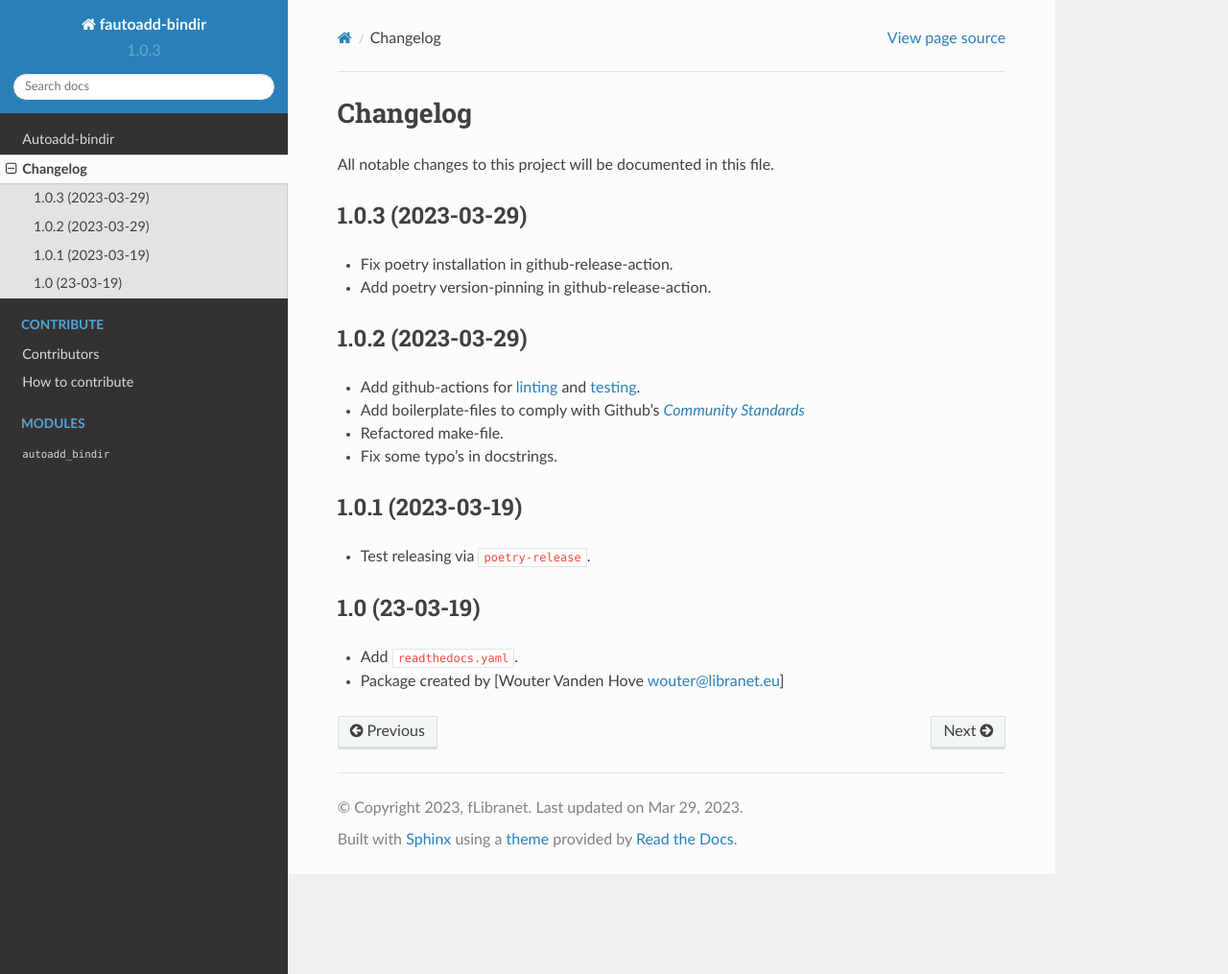
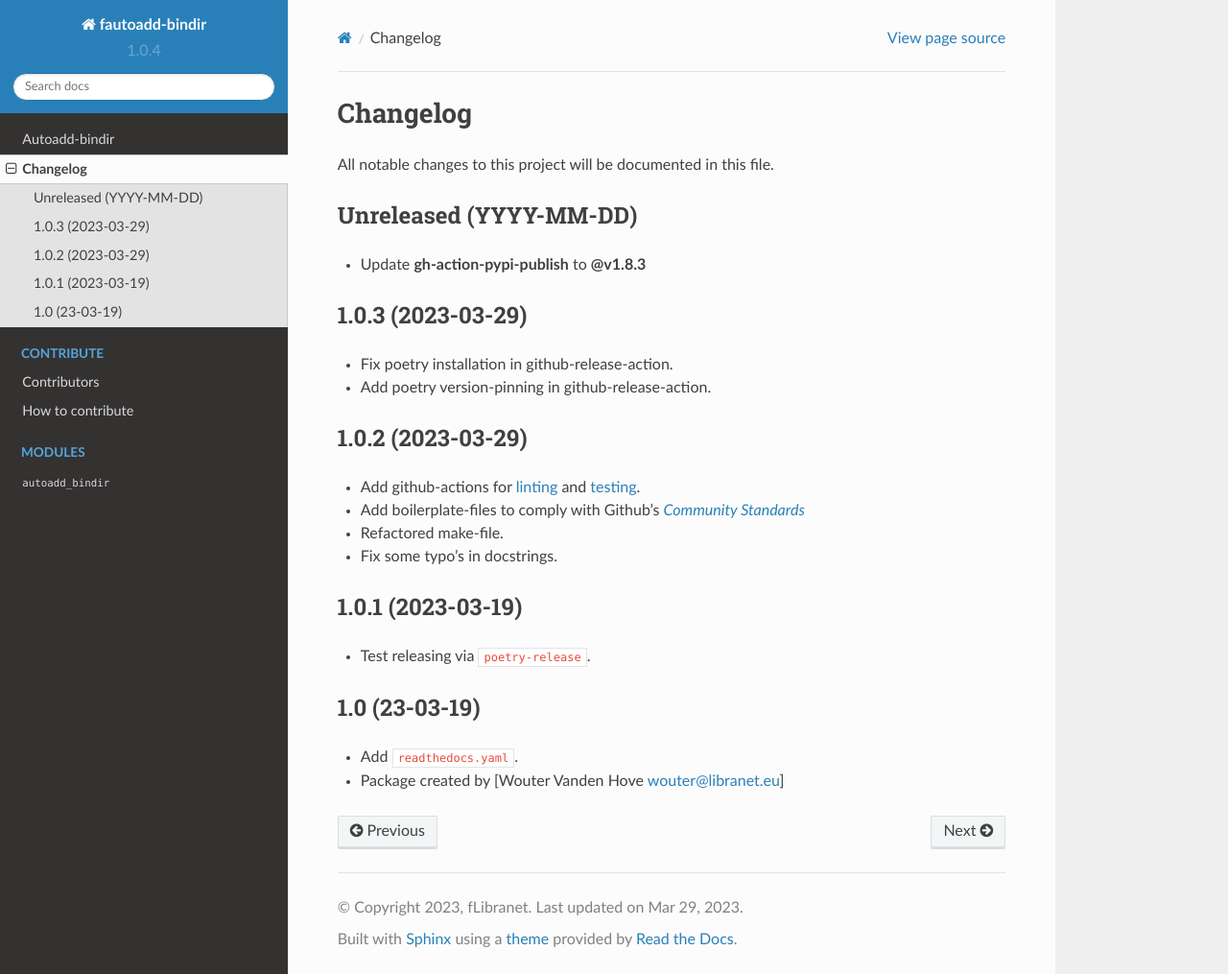
Before and after one commit to libranet/autoadd-bindir, a Sphinx documentation site: the page built from docs/changes.md, in a window 1280 px wide and 1015 px high. Shown: the whole window at 96% size. Built offline with Sphinx 7.4.7 and the Read the Docs theme 2.0.0, drawn with Linux system fonts in a browser that asks for light colours; pages that are not in the unit, such as notebooks, are missing from menus.

Commit message:
update release-action

```diff
--- a/docs/changes.md
+++ b/docs/changes.md
@@ -1,6 +1,11 @@
 # Changelog
 
 All notable changes to this project will be documented in this file.
+
+
+## Unreleased (YYYY-MM-DD)
+
+- Update **gh-action-pypi-publish** to **@v1.8.3**
 
 
 ## 1.0.3 (2023-03-29)
@@ -8,6 +13,7 @@ All notable changes to this project will be documented in this file.
 - Fix poetry installation in github-release-action.
 
 - Add poetry version-pinning in github-release-action.
+
 
 ## 1.0.2 (2023-03-29)
 
--- a/src/autoadd_bindir/__init__.py
+++ b/src/autoadd_bindir/__init__.py
@@ -1,5 +1,5 @@
 """autoadd_bindir.__init__."""
-__version__ = "1.0.3"
+__version__ = "1.0.4"
 __copyright__ = "Copyright 2023 Libranet."
 __license__ = "MIT License"
 
```
Also changed, not shown: 5 other files.
